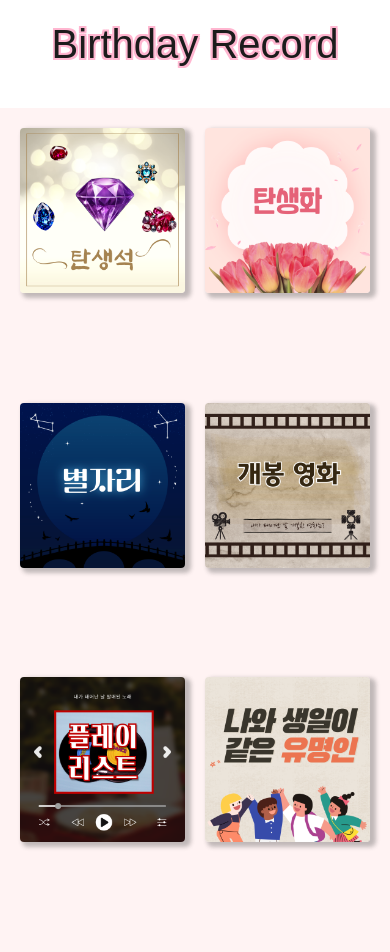
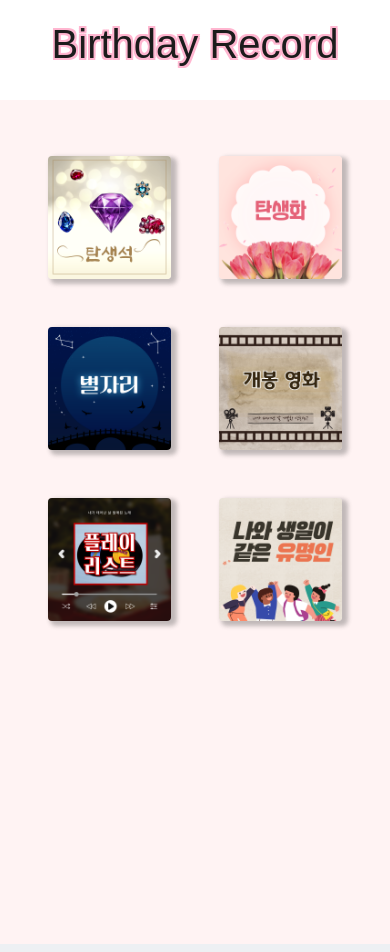
Before and after one commit to sorrel012/birthday-record, a Next.js app: page / in a window 390 px wide. Built offline with nearby package versions, Linux system fonts and the light colour scheme; a web font is replaced by a local one.

Commit message:
[24.04.20] 테스트 레이아웃 수정

```diff
--- a/src/components/Tests.tsx
+++ b/src/components/Tests.tsx
@@ -17,18 +17,19 @@ function Tests() {
   ];
 
   return (
-    <div className="grid grid-cols-3 gap-5 p-5 mt-10 test">
+    <div className="sm:mt-16 sm:pt-15 p-12 mt-8 pt-14 pb-15 test">
+      <div className="grid grid-cols-2 gap-12 ">
         {images.map((thumbnail) => (
           <Image
             key={thumbnail.src}
             src={thumbnail.src}
             width={200}
             height={200}
-          layout="responsive"
             alt={thumbnail.alt}
-          className="cursor-pointer border rounded box-shadow"
+            className="cursor-pointer border rounded box-shadow responsiveImage "
           />
         ))}
+      </div>
     </div>
   );
 }
--- a/src/styles/globals.css
+++ b/src/styles/globals.css
@@ -122,9 +122,10 @@ a {
 
 .test {
   background-color: #fff3f3;
-  height: 100%;
   @media(max-width: 768px) {
-    grid-template-columns: repeat(2, minmax(0, 1fr));
+    height: 100vh;
+    overflow: hidden;
+    touch-action: none;
   }
 }
 
```
Lines whose indentation alone changed are shown as unchanged.
